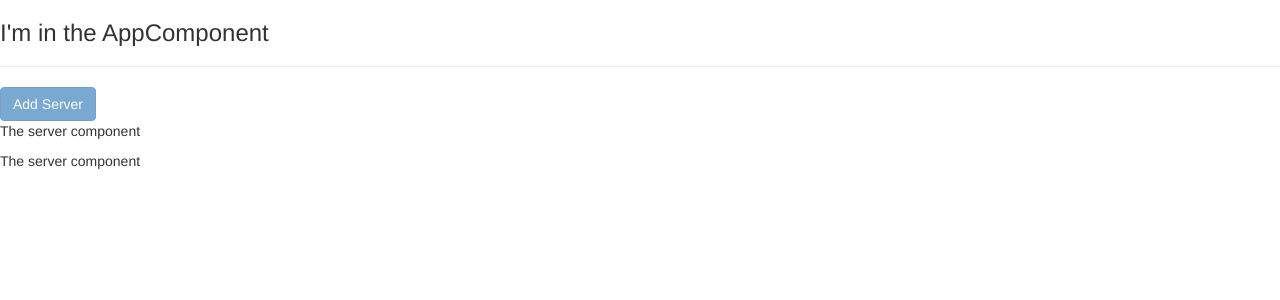
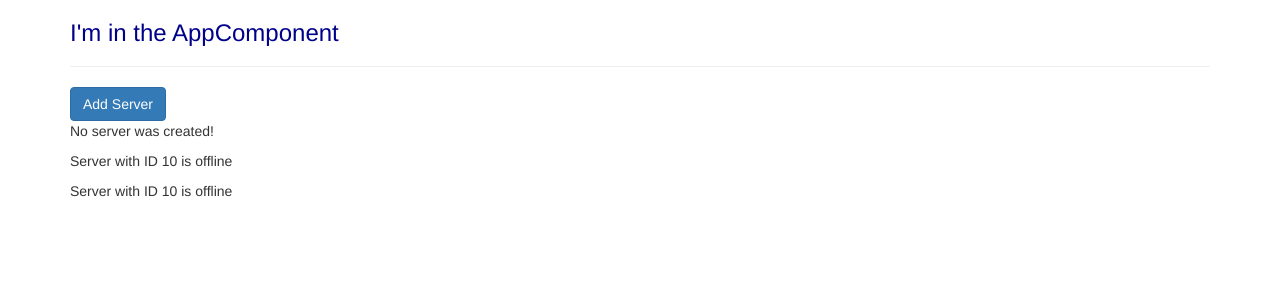
Before and after one commit to AndreasChatz/angular_4-my-first-app, an Angular app: page / in a window 1280 px wide. Shown: the top 300 px of the page. Built offline with nearby package versions, Linux system fonts and the light colour scheme.

Commit message:
Event binding

```diff
--- a/src/app/app.component.css
+++ b/src/app/app.component.css
@@ -0,0 +1,3 @@
+h3 {
+  color: darkblue;
+}
--- a/src/app/app.component.html
+++ b/src/app/app.component.html
@@ -1,4 +1,9 @@
-
-<h3>I'm in the AppComponent</h3>
-<hr>
-<app-servers></app-servers>
+<div class="container">
+  <div class="row">
+    <div class="col-xs-12">
+      <h3>I'm in the AppComponent</h3>
+      <hr>
+      <app-servers></app-servers>
+    </div>
+  </div>
+</div>
--- a/src/app/server/server.component.html
+++ b/src/app/server/server.component.html
@@ -1 +1 @@
-<p>The server component</p>
+<p>{{ 'Server' }} with ID {{ serverId}} is {{ getServerStatus() }}</p>
--- a/src/app/server/server.component.ts
+++ b/src/app/server/server.component.ts
@@ -5,5 +5,10 @@ import { Component } from '@angular/core';
   templateUrl: './server.component.html',
 })
 export class ServerComponent {
+  serverId: number = 10;
+  serverStatus: string = 'offline';
 
+  getServerStatus() {
+    return this.serverStatus;
+  }
 }
--- a/src/app/servers/servers.component.html
+++ b/src/app/servers/servers.component.html
@@ -1,8 +1,9 @@
 <button
   class="btn btn-primary"
-  [disabled]="!allowNewServer">
+  [disabled]="!allowNewServer"
+  (click)='onCreateServer()'>
   Add Server
 </button>
-
+<p>{{ serverCreationStatus }}</p>
 <app-server></app-server>
 <app-server></app-server>
--- a/src/app/servers/servers.component.ts
+++ b/src/app/servers/servers.component.ts
@@ -6,10 +6,20 @@ import { Component, OnInit } from '@angular/core';
   styleUrls: ['./servers.component.css']
 })
 export class ServersComponent implements OnInit {
+  allowNewServer = false;
+  serverCreationStatus = 'No server was created!';
 
-  constructor() { }
+  constructor() {
+    setTimeout(() => {
+      this.allowNewServer = true;
+    },2000);
+  }
 
   ngOnInit() {
   }
 
+  onCreateServer() {
+    this.serverCreationStatus = 'Server was created!';
+  }
+
 }
```
